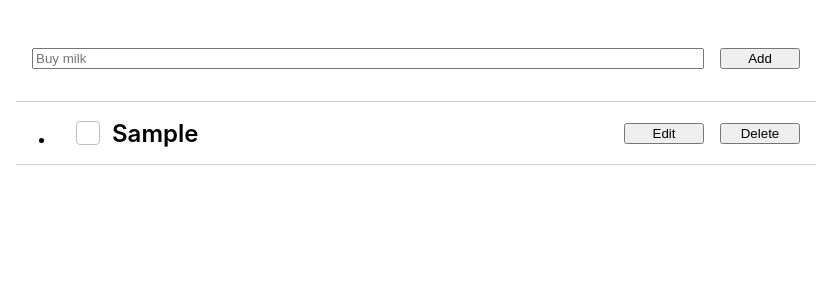
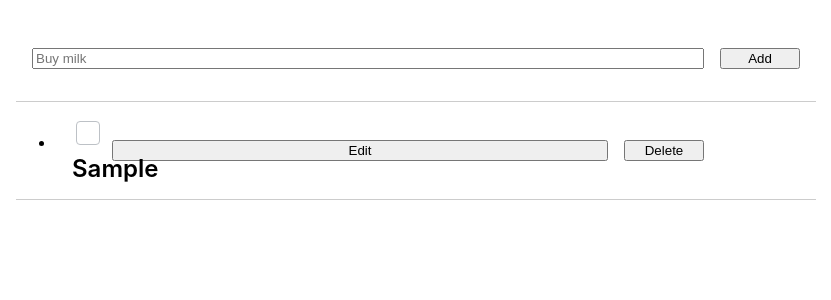
Before and after one commit to sygint/todos, a React (Create React App) app: page / in a window 1280 px wide. Both pictures are taken after typing "Sample" into the empty fields and a click on the button "Add". Shown: the top 300 px of the page, without its empty margins (224-1055 px from the left). Built offline with nearby package versions, Linux system fonts and the light colour scheme; the HTML template or start-up script is replaced by a standard one.

Commit message:
Improve other component names

```diff
--- a/src/components/TaskList/Task.tsx
+++ b/src/components/TaskList/Task.tsx
@@ -1,4 +1,4 @@
-import { Checkbox, Button } from "..";
+import { CheckboxField, Button } from "..";
 import { TaskContainer } from "./styles";
 
 type TaskObject = {
@@ -28,7 +28,7 @@ export default function Task({
 
   return (
     <TaskContainer>
-      <Checkbox id={id} label={title} isChecked={isCompleted} onChange={handleChange} />
+      <CheckboxField id={id} label={title} isChecked={isCompleted} onChange={handleChange} />
       <Button className="button" onClick={() => onShowEdit(id)}>
         Edit
       </Button>
--- a/src/components/index.ts
+++ b/src/components/index.ts
@@ -2,7 +2,7 @@
 import { Container, Button, Form } from "./shared/atoms";
 import InputForm from "./shared/InputForm/InputForm";
 import TextField from "./shared/TextField/TextField";
-import Checkbox from "./shared/Checkbox/Checkbox";
+import CheckboxField from "./shared/Checkbox/CheckboxField";
 
 import AddTask from "./Addtask/AddTask";
 import EditTask from "./EditTask/EditTask";
@@ -14,7 +14,7 @@ import App from "./App/App";
 export {
   Container,
   Button,
-  Checkbox,
+  CheckboxField,
   Form,
   InputForm,
   TextField,
--- a/src/components/shared/Checkbox/Checkbox.tsx
+++ /dev/null
@@ -1,34 +0,0 @@
-import { ChangeEvent } from "react";
-import { Label, Checkbox as SCheckbox } from "../atoms";
-
-type TCheckbox = {
-  id: string;
-  label: string;
-  isChecked: boolean;
-  onChange: (isChecked: boolean) => void;
-};
-
-export default function Checkbox({
-  id,
-  label,
-  isChecked = false,
-  onChange,
-}: TCheckbox) {
-  return (
-    <>
-      <SCheckbox
-        type="checkbox"
-        id={id}
-        onChange={(event: ChangeEvent<HTMLInputElement>) =>
-          onChange(event.target.checked)
-        }
-        defaultChecked={isChecked}
-        className="checkbox"
-      />
-      <Label className="checkbox" htmlFor={id} data-content={label}>
-        {" "}
-        {label}
-      </Label>
-    </>
-  );
-}
--- /dev/null
+++ b/src/components/shared/Checkbox/CheckboxField.tsx
@@ -0,0 +1,35 @@
+import { ReactNode } from "react";
+import { ChangeEvent } from "react";
+import { Label, Checkbox } from "../atoms";
+
+type CheckboxFieldProps = {
+  id: string;
+  label: string;
+  isChecked: boolean;
+  onChange: (isChecked: boolean) => void;
+};
+
+export default function CheckboxField({
+  id,
+  label,
+  isChecked = false,
+  onChange,
+}: CheckboxFieldProps) {
+  return (
+    <>
+      <Label className="todo" htmlFor={id} data-content={label}>
+        <Checkbox
+          type="checkbox"
+          id={id}
+          onChange={(event: ChangeEvent<HTMLInputElement>) =>
+            onChange(event.target.checked)
+          }
+          defaultChecked={isChecked}
+          className="todo__state"
+        />
+        {" "}
+        <div className="">{label}</div>
+      </Label>
+    </>
+  );
+}
--- a/src/components/shared/TextField/TextField.tsx
+++ b/src/components/shared/TextField/TextField.tsx
@@ -1,7 +1,7 @@
 import { ChangeEvent } from "react";
 import { Label, Input } from "../atoms";
 
-type TTextField = {
+type TextFieldProps = {
   label: string;
   placeholder?: string;
   id: string;
@@ -15,7 +15,7 @@ export default function TextField({
   placeholder,
   value,
   onChange,
-}: TTextField) {
+}: TextFieldProps) {
   return (
     <>
       <Label htmlFor={id} srOnly={true}>
```
